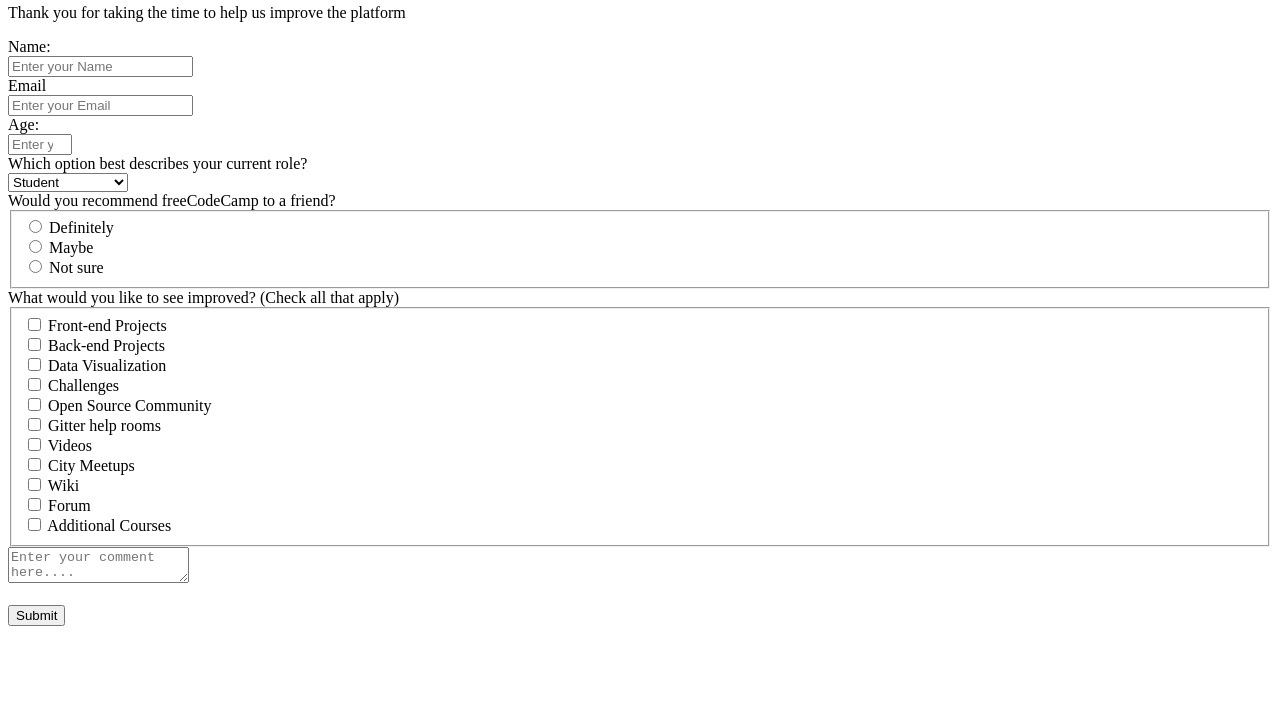
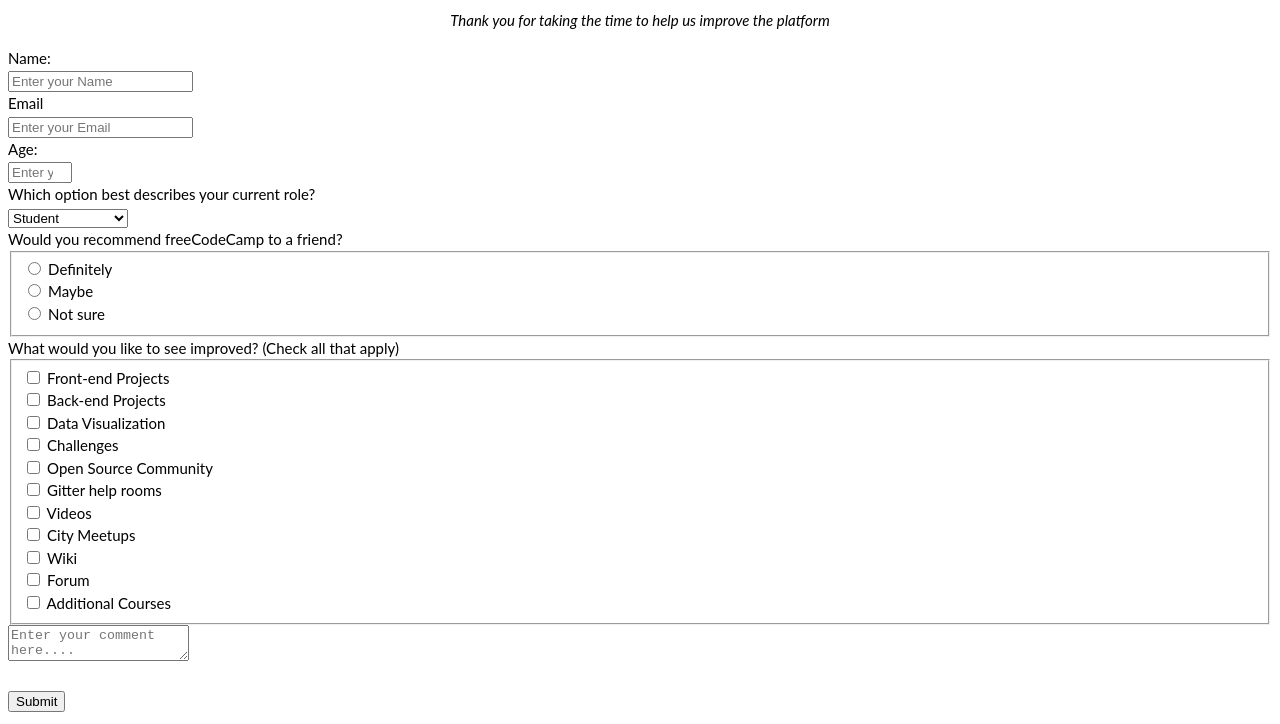
Before and after one commit to razvanso/davian-web, a plain HTML site: page index.html in a window 1280 px wide. Shown: the part 76-800 px from the top of the page. Drawn offline with Linux system fonts and the light colour scheme.

Commit message:
Basic styling

```diff
--- a/index.html
+++ b/index.html
@@ -5,13 +5,14 @@
   <meta charset="UTF-8">
   <meta name="viewport" content="width=device-width, initial-scale=1.0">
   <title>FCC: Survey Form</title>
+  <link rel="stylesheet" href="styles.css">
 </head>
 
 <body>
   <main>
     <h1 id="title">freeCodeCamp Survey Form</h1>
     <p id="description">Thank you for taking the time to help us improve the platform</p>
-  </main>
+
     <form id="survey-form">
       <label id="name-label" for="name">Name:</label><br>
       <input type="text" id="name" name="name" placeholder="Enter your Name"><br>
@@ -68,15 +69,10 @@
         <label for="additional-courses">Additional Courses</label><br>
       </fieldset>
 
-    <textarea name="comments"
-              form="comment" placeholder="Enter your comment here...."></textarea><br><br>
+      <textarea name="comments" form="comment" placeholder="Enter your comment here...."></textarea><br><br>
       <input type="submit" value="Submit">
-
-
-
-
     </form>
-
+  </main>
 
 </body>
 
--- /dev/null
+++ b/styles.css
@@ -0,0 +1,14 @@
+html {
+  font-family: "Lato", "Lucida Grande", "Lucida Sans Unicode", Tahoma, Sans-Serif;
+  line-height: 1.5;
+  font-size: 15px;
+  font-weight: 400;
+}
+
+#title, #description {
+  text-align: center;
+}
+
+#description {
+  font-style: italic;
+}
```
Lines whose indentation alone changed are shown as unchanged.
